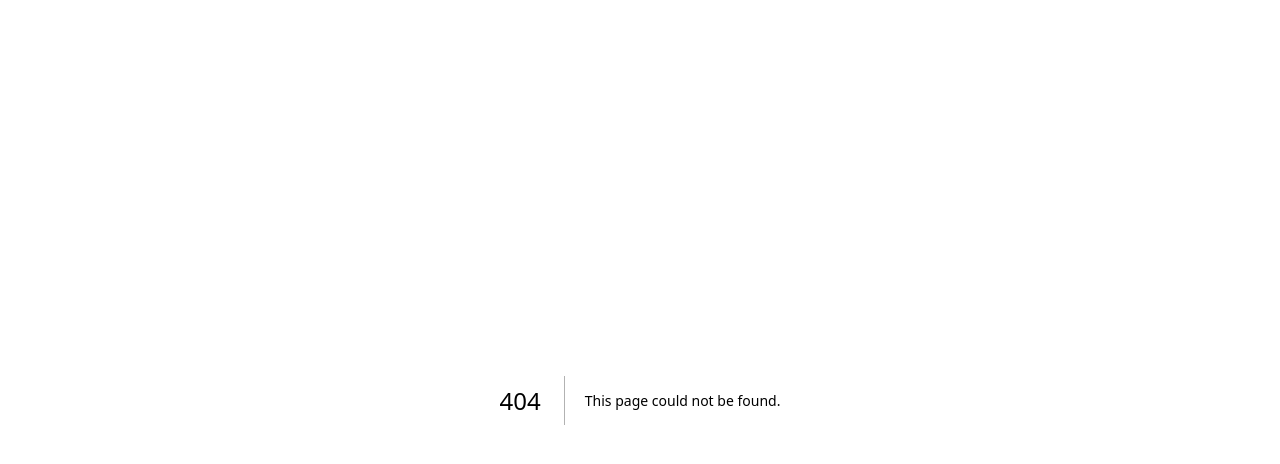
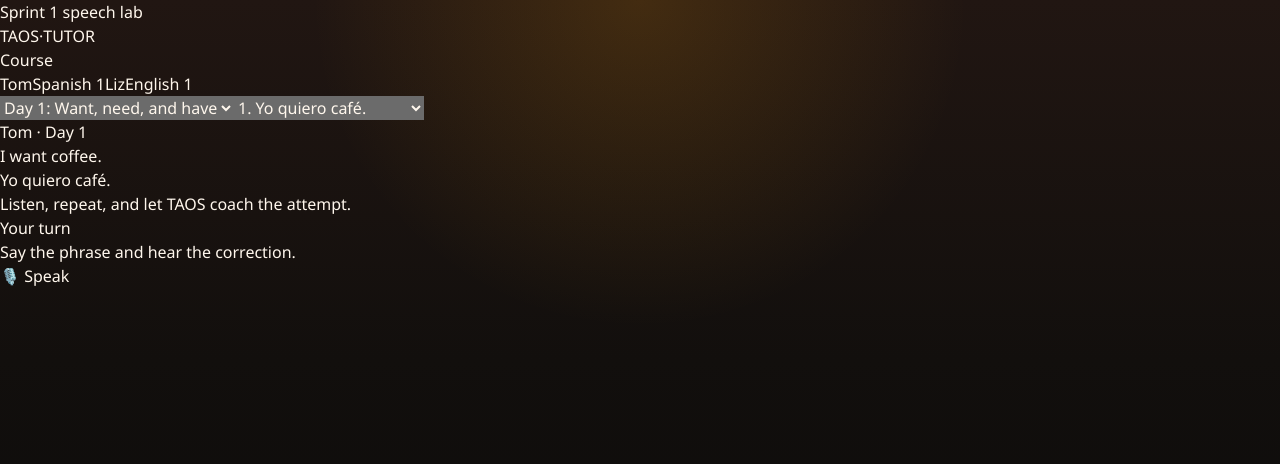
Before and after one commit to xdrabbit/TAOS-LITE, a Next.js app: page /tutor/90day/speech in a window 1280 px wide. Before the commit this address had no page. Shown: the top 464 px of the page. Built offline with nearby package versions, Linux system fonts and the light colour scheme.

Commit message:
feat(tutor): expose mirrored speech lab

```diff
--- /dev/null
+++ b/app/tutor/90day/speech/page.tsx
@@ -0,0 +1,10 @@
+import { TutorSpeechLab } from "@/components/TutorSpeechLab";
+
+export const metadata = {
+  title: "TAOS·TUTOR — Sprint 1 speech lab",
+  description: "Mirrored pronunciation practice for Spanish 1 and English 1."
+};
+
+export default function TutorSpeechLabPage(): JSX.Element {
+  return <TutorSpeechLab />;
+}
```
